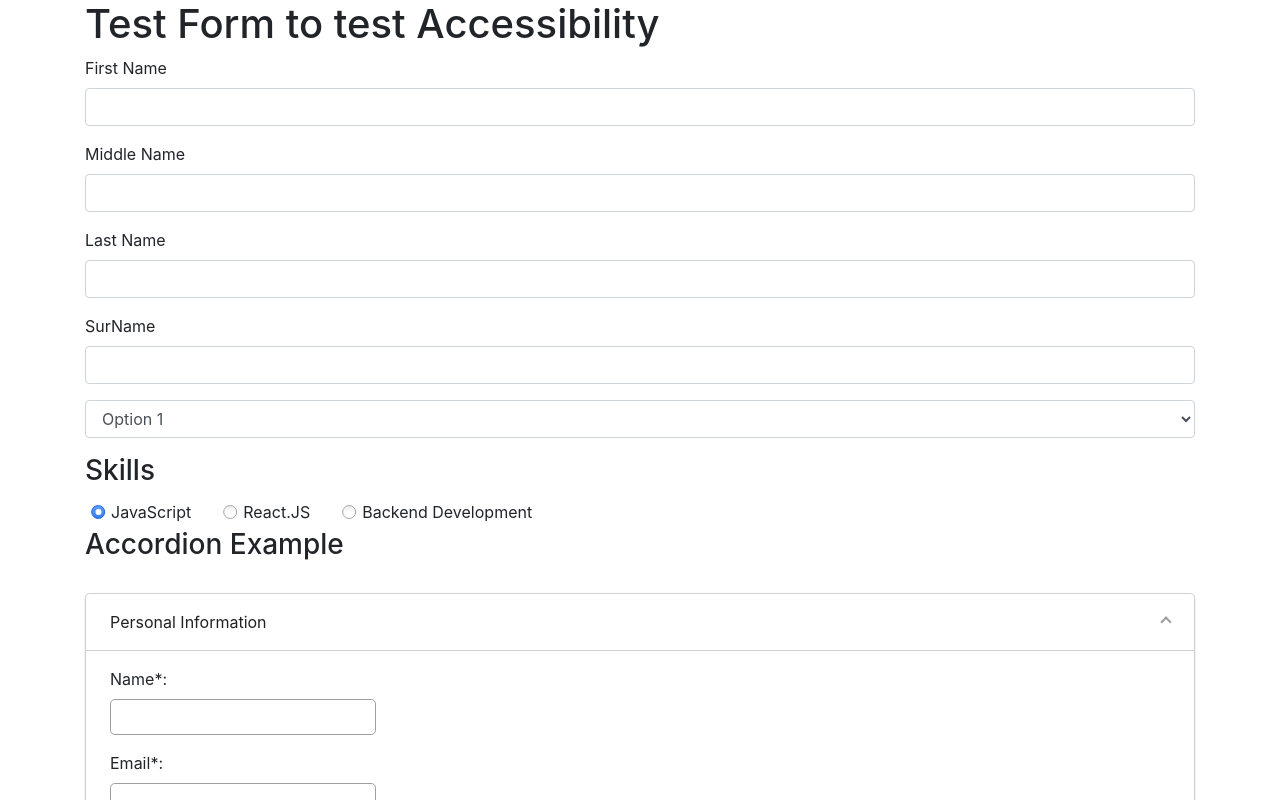
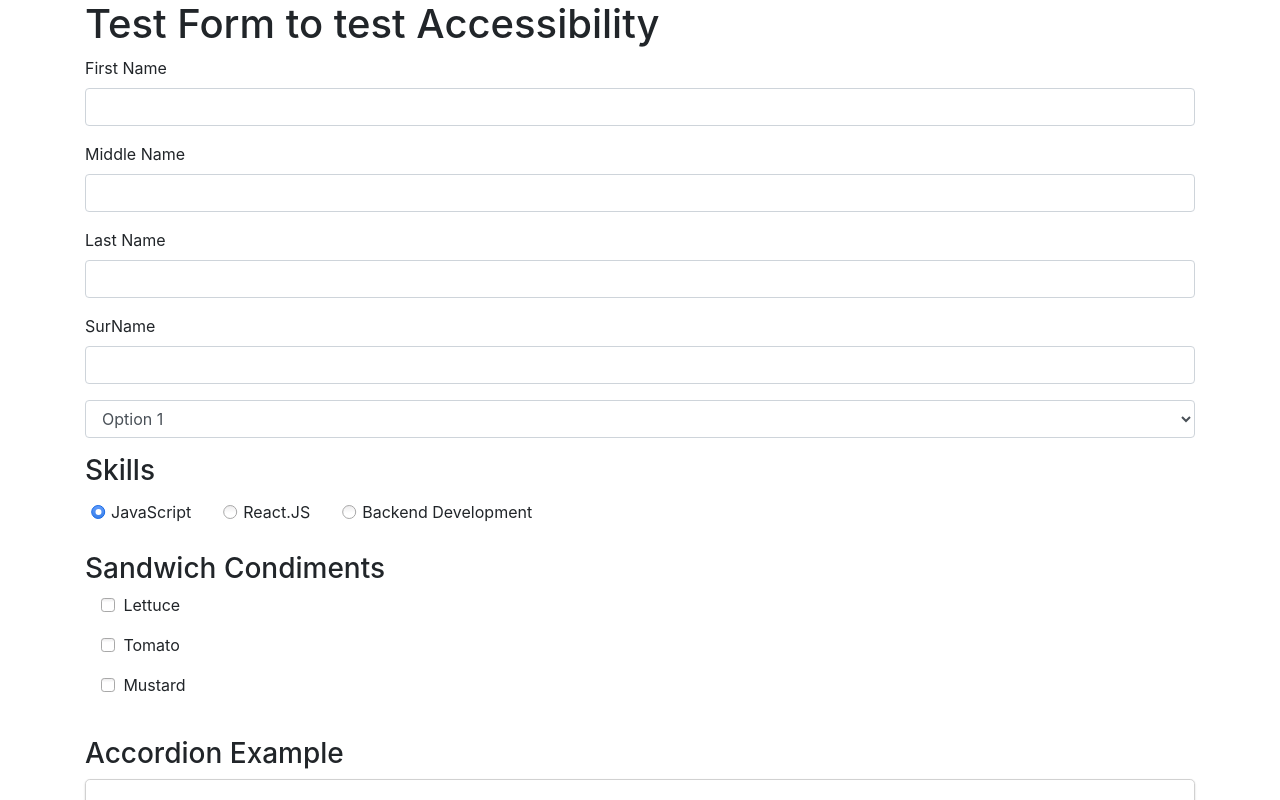
Before and after one commit to MireilleMedhat/webAccessibility, a React (Create React App) app: page / in a window 1280 px wide. Shown: the top 800 px of the page. Built offline with nearby package versions, Linux system fonts and the light colour scheme.

Commit message:
adding accessibility checkbox

```diff
--- /dev/null
+++ b/src/components/checkBox/CheckBox.css
@@ -0,0 +1,89 @@
+ul.checkboxes {
+  list-style: none;
+  margin-left: 0;
+  padding-left: 1em;
+}
+
+[role="checkbox"] {
+  display: inline-block;
+  position: relative;
+  padding-left: 1.4em;
+  cursor: default;
+}
+
+[role="checkbox"]::before,
+[role="checkbox"]::after {
+  position: absolute;
+  top: 50%;
+  left: 7px;
+  transform: translate(-50%, -50%);
+  content: "";
+}
+
+[role="checkbox"]::before {
+  width: 14px;
+  height: 14px;
+  border: 1px solid hsl(0, 0%, 66%);
+  border-radius: 0.2em;
+  background-image: linear-gradient(to bottom, hsl(300, 3%, 93%), #fff 30%);
+}
+
+[role="checkbox"]:active::before {
+  background-image: linear-gradient(
+    to bottom,
+    hsl(300, 3%, 73%),
+    hsl(300, 3%, 93%) 30%
+  );
+}
+
+[role="checkbox"][aria-checked="mixed"]::before,
+[role="checkbox"][aria-checked="true"]::before {
+  border-color: hsl(216, 80%, 50%);
+  background: hsl(217, 95%, 68%);
+  background-image: linear-gradient(
+    to bottom,
+    hsl(217, 95%, 68%),
+    hsl(216, 80%, 57%)
+  );
+}
+
+[role="checkbox"][aria-checked="mixed"]::after {
+  display: block;
+  width: 8px;
+  border-bottom: 0.125em solid #fff;
+  transform: translate(-50%, -50%) rotateZ(45deg);
+  transform-origin: center center;
+}
+
+[role="checkbox"][aria-checked="mixed"]:active::after,
+[role="checkbox"][aria-checked="true"]::after {
+  display: block;
+  width: 0.25em;
+  height: 0.4em;
+  border: solid #fff;
+  border-width: 0 0.125em 0.125em 0;
+  transform: translateY(-65%) translateX(-50%) rotate(45deg);
+}
+
+[role="checkbox"][aria-checked="mixed"]:active::before,
+[role="checkbox"][aria-checked="true"]:active::before {
+  background-image: linear-gradient(
+    to bottom,
+    hsl(216, 80%, 57%),
+    hsl(217, 95%, 68%)
+  );
+}
+
+[role="checkbox"]:focus {
+  outline: none;
+}
+
+[role="checkbox"]:focus::before {
+  width: 16px;
+  height: 16px;
+  box-sizing: content-box;
+  border-color: hsl(216, 94%, 73%);
+  border-width: 3px;
+  border-radius: calc(0.2em + 3px);
+  box-shadow: inset 0 0 0 1px hsl(216, 80%, 50%);
+}
--- /dev/null
+++ b/src/components/checkBox/CheckBox.jsx
@@ -0,0 +1,100 @@
+import React from "react";
+import "./CheckBox.css";
+
+/* EVENT HANDLERS */
+
+class Checkbox extends React.Component {
+  state = {
+    checked: false,
+    arr: []
+  };
+  constructor() {
+    super();
+
+    this.keyCode = Object.freeze({
+      ENTER: 13,
+      SPACE: 32
+    });
+
+    this.handlekeydown = this.handleKeydown.bind(this);
+    this.handleClick = this.handleClick.bind(this);
+    this.handleFocus = this.handleFocus.bind(this);
+    this.handleBlur = this.handleBlur.bind(this);
+  }
+
+  handleKeydown = event => {
+    let flag = false;
+    switch (event.keyCode) {
+      case this.keyCode.SPACE:
+      case this.keyCode.ENTER:
+        this.evaluateCheck(event);
+        flag = true;
+        break;
+      case this.keyCode.UPARROW:
+        break;
+      default:
+        break;
+    }
+
+    if (flag) {
+      event.stopPropagation();
+      event.preventDefault();
+    }
+  };
+  handleClick = event => {
+    this.evaluateCheck(event);
+  };
+  evaluateCheck = event => {
+    const targetOne = event.target.id;
+    const target = event.target;
+    if (!this.state.arr.includes(targetOne)) {
+      this.state.arr.push(targetOne);
+      target.setAttribute("aria-checked", true);
+      this.setState({ arr: this.state.arr });
+    } else {
+      const ar = this.state.arr;
+      ar.splice(ar.indexOf(targetOne), 1);
+      target.setAttribute("aria-checked", false);
+      this.setState({ arr: ar });
+    }
+  };
+
+  handleFocus = event => {
+    this.domNode.classList.add("focus");
+  };
+
+  handleBlur = event => {
+    this.domNode.classList.remove("focus");
+  };
+
+  render() {
+    const { data } = this.props;
+    return (
+      <React.Fragment>
+        <h3 id="id-group-label">Sandwich Condiments</h3>
+        {data.map(m => (
+          <div role="group" aria-labelledby="id-group-label" key={m.id}>
+            <ul
+              className="checkboxes"
+              onKeyDown={event => this.handleKeydown(event)}
+            >
+              <li>
+                <div
+                  id={m.id}
+                  role="checkbox"
+                  aria-checked="false"
+                  tabIndex={m.tabIndex}
+                  onClick={event => this.handleClick(event)}
+                >
+                  {m.Ename}
+                </div>
+              </li>
+            </ul>
+          </div>
+        ))}
+      </React.Fragment>
+    );
+  }
+}
+
+export default Checkbox;
--- a/src/components/testForm.jsx
+++ b/src/components/testForm.jsx
@@ -3,6 +3,7 @@ import Accordion from "./Accordion/Accordion";
 import Alert from "./Alert/Alert";
 import RadioGroup from "./radioGroup/radiogroup";
 import Button from "./button/button";
+import CheckBox from "./checkBox/CheckBox";
 import "./testFormStyle.css";
 import "./button/buttonStyle.css";
 /*
@@ -10,6 +11,11 @@ import "./button/buttonStyle.css";
  *   https://www.w3.org/Consortium/Legal/2015/copyright-software-and-document
  */
 const TestForm = () => {
+  const data = [
+    { Ename: "Lettuce", tabIndex: "0", id: "0" },
+    { Ename: "Tomato", tabIndex: "0", id: "1" },
+    { Ename: "Mustard", tabIndex: "0", id: "2" }
+  ];
   return (
     <React.Fragment>
       <div aria-labelledby="testform">
@@ -66,8 +72,11 @@ const TestForm = () => {
             </select>
           </div>
           <RadioGroup />
+
+          <br />
+          <CheckBox data={data} />
+          <br />
           <h3>Accordion Example</h3>
-          <br />
           <Accordion />
           <h3>Alert Example</h3>
           <Alert />
```
